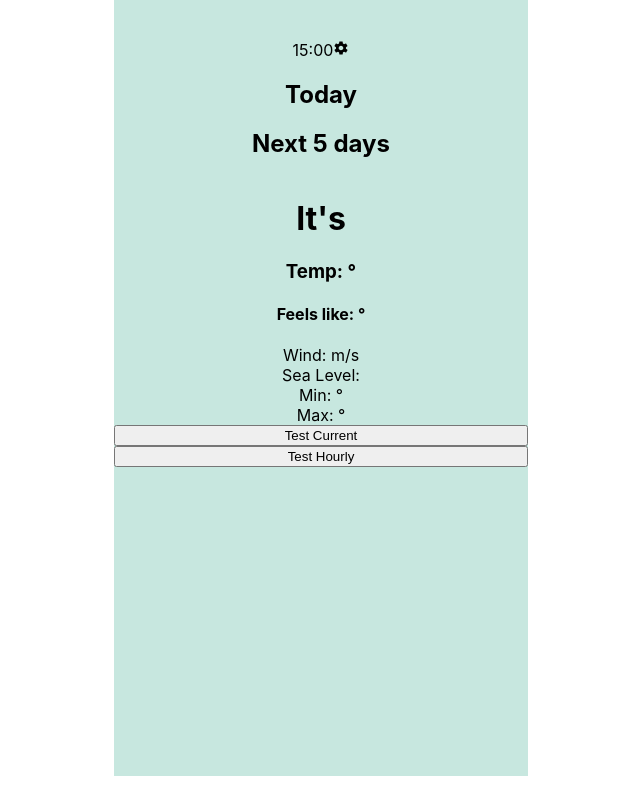
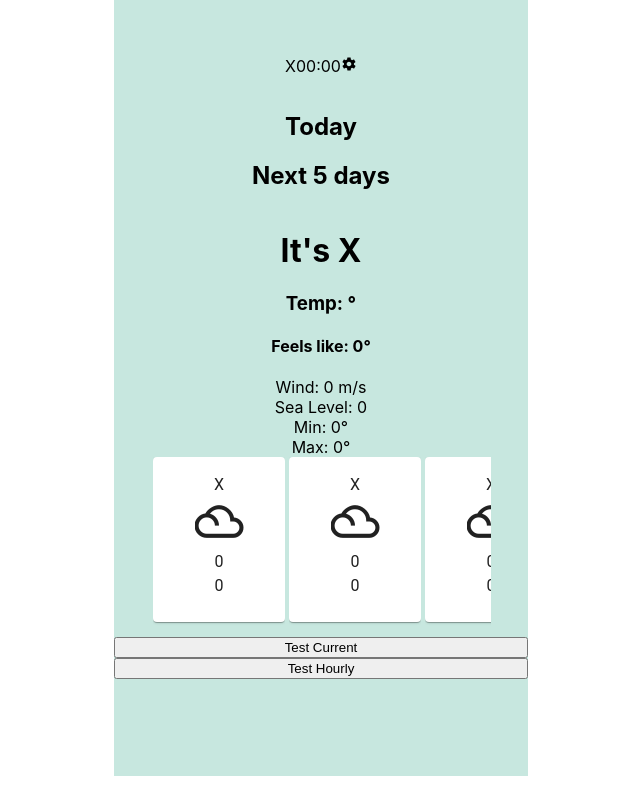
Before and after one commit to nathan-edwards/ecs522u-weather-app, a React (Create React App) app: page / in a window 1280 px wide. Shown: the whole page, without its empty margins (319-959 px from the left). Built offline with nearby package versions, Linux system fonts and the light colour scheme; no server answers.

Commit message:
Added material ui and hourly forecast list

```diff
--- a/package.json
+++ b/package.json
@@ -3,6 +3,9 @@
   "version": "0.1.0",
   "private": true,
   "dependencies": {
+    "@material-ui/core": "^4.11.3",
+    "@material-ui/icons": "^4.11.2",
+    "@material-ui/styles": "^4.11.3",
     "@testing-library/jest-dom": "^5.11.9",
     "@testing-library/react": "^11.2.5",
     "@testing-library/user-event": "^12.8.3",
--- /dev/null
+++ b/src/components/CardList.js
@@ -0,0 +1,52 @@
+import React from "react";
+import { makeStyles } from "@material-ui/core/styles";
+import Icon from "@material-ui/core/Icon";
+import {
+  GridList,
+  GridListTile,
+  Card,
+  CardContent,
+  Typography,
+} from "@material-ui/core/";
+
+const useStyles = makeStyles((theme) => ({
+  root: {
+    display: "flex",
+    flexWrap: "wrap",
+    justifyContent: "space-around",
+    overflow: "hidden",
+  },
+  gridList: {
+    flexWrap: "nowrap",
+    // Promote the list into his own layer on Chrome. This cost memory but helps keeping high FPS.
+    transform: "translateZ(0)",
+  },
+}));
+
+export default function CardList(props) {
+  const classes = useStyles();
+  const data = props.forecast;
+  return (
+    <div className={classes.root}>
+      <link
+        rel="stylesheet"
+        href="https://fonts.googleapis.com/icon?family=Material+Icons"
+      />
+      <GridList className={classes.gridList} cols={2.5}>
+        {data.map((elem) => (
+          <GridListTile key={data.indexOf(elem)}>
+            <Typography>{elem.time}</Typography>
+            <Card>
+              <CardContent>
+                <Typography>{elem.weather}</Typography>
+                <Icon style={{ fontSize: 49 }}> filter_drama </Icon>
+                <Typography>{elem.temp}</Typography>
+                <Typography>{elem.precip}</Typography>
+              </CardContent>
+            </Card>
+          </GridListTile>
+        ))}
+      </GridList>
+    </div>
+  );
+}
--- a/src/iphone/index.js
+++ b/src/iphone/index.js
@@ -2,39 +2,65 @@ import { Component } from 'react'
 import styles from './iphone.module.css'
 
 //import Search from '../component/SearchBar'
+import CardList from '../components/CardList'
 
 import { IoMdSettings } from 'react-icons/io'
 
 export default class Iphone extends Component {
 
     state = {
-        city: '',
+        city: 'X',
         units: '',
-        time: '15:00',
-        main: '',
+        time: '00:00',
+        weather: 'X',
         temp: '',
-        feelsLike: '',
-        pressure: '',
-        humidity: '',
-        minTemp: '',
-        maxTemp: '',
-        windSpeed: '',
-        seaLevel: '',
-        clouds: ''
+        feelsLike: '0',
+        pressure: '0',
+        humidity: '0',
+        minTemp: '0',
+        maxTemp: '0',
+        windSpeed: '0',
+        seaLevel: '0',
+        clouds: '',
+        forecast: [
+            { weather: "X", temp: 0, precip: 0 },
+            { weather: "X", temp: 0, precip: 0 },
+            { weather: "X", temp: 0, precip: 0 },
+            { weather: "X", temp: 0, precip: 0 },
+          ]
     }
 
     fetchCurrentWeatherData = async () => {
-        const url = `http://api.openweathermap.org/data/2.5/weather?q=portsmouth,uk&units=metric&appid=${process.env.REACT_APP_API_KEY}`;
-        fetch(url)
+        const url = `http://api.openweathermap.org/data/2.5/weather?q=portsmouth&units=metric&appid=${process.env.REACT_APP_API_KEY}`;
+        await fetch(url)
             .then(res => res.json())
             .then(data => this.updateState(data))
     }
 
     fetchHourlyWeatherData = async () => {
-        const url = `http://api.openweathermap.org/data/2.5/forecast/hourly?q=portsmouth,uk&units=metric&appid=${process.env.REACT_APP_API_KEY}`;
-        fetch(url)
+        const url = `http://api.openweathermap.org/data/2.5/onecall?lat=50.81957441096404&lon=-1.0890056435577038&exclud=current,minutely,daily,alerts&units=metric&appid=${process.env.REACT_APP_API_KEY}`;
+        await fetch(url)
             .then(res => res.json())
-            .then(data => this.updateState(data))
+            .then(data => this.updateList(data))
+    }
+
+    updateList = (res) => {
+        var list = []
+        var dataLength = 4
+        for (var i = 0; i < dataLength; i++) {
+            // Create a new JavaScript Date object based on the timestamp
+            // multiplied by 1000 so that the argument is in milliseconds, not seconds.
+            var date = new Date(res.hourly[i].dt * 1000);
+            // Hours part from the timestamp
+            var hours = date.getHours();
+            // Minutes part from the timestamp
+            var minutes = "0" + date.getMinutes();
+            const t = {weather: res.hourly[i].weather[0].main, temp: Math.ceil(res.hourly[i].temp), precip: Math.ceil(res.hourly[i].pop), time: (hours + ":" + minutes)};
+            list.push(t)
+        }
+        this.setState({
+            forecast: list
+        })
     }
 
     updateState = (res) => {
@@ -51,6 +77,12 @@ export default class Iphone extends Component {
             windSpeed: Math.ceil(res.wind.speed),
             clouds: res.clouds.all
         })
+    }
+
+    // Calls functions when the app has mounted
+    componentDidMount() {
+        this.fetchHourlyWeatherData();
+        this.fetchCurrentWeatherData();
     }
 
     render() {
@@ -80,7 +112,7 @@ export default class Iphone extends Component {
                 </div>
                 <div className={styles.boxContainer}>
                     <div className={styles.box}></div>
-
+                    <CardList forecast={this.state.forecast}/>
                 </div>
                 <button onClick={() => this.fetchCurrentWeatherData()}>Test Current</button>
                 <button onClick={() => this.fetchHourlyWeatherData()}>Test Hourly</button>
```
Also changed, not shown: 1 other file (tests, documents, lock files or other folders).
